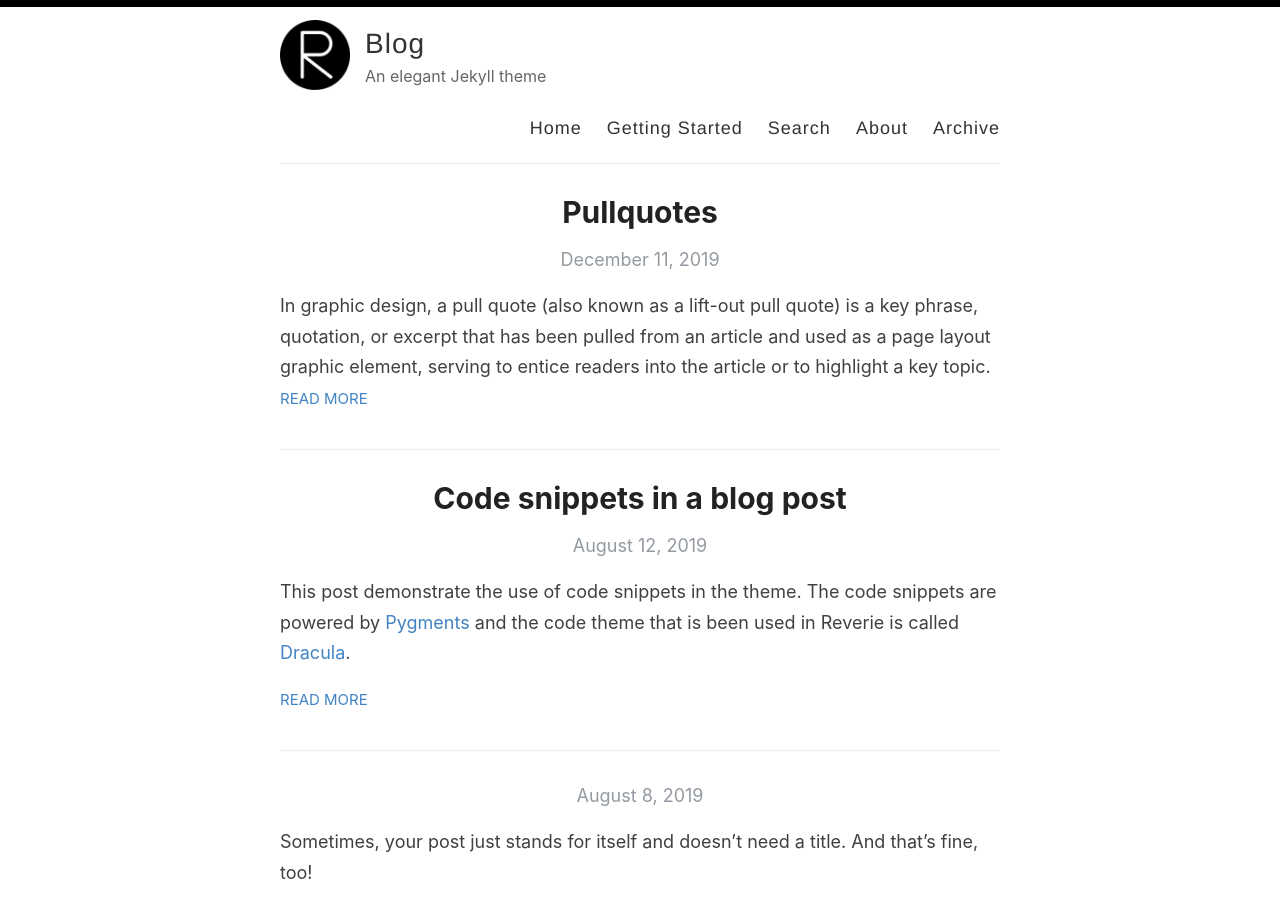
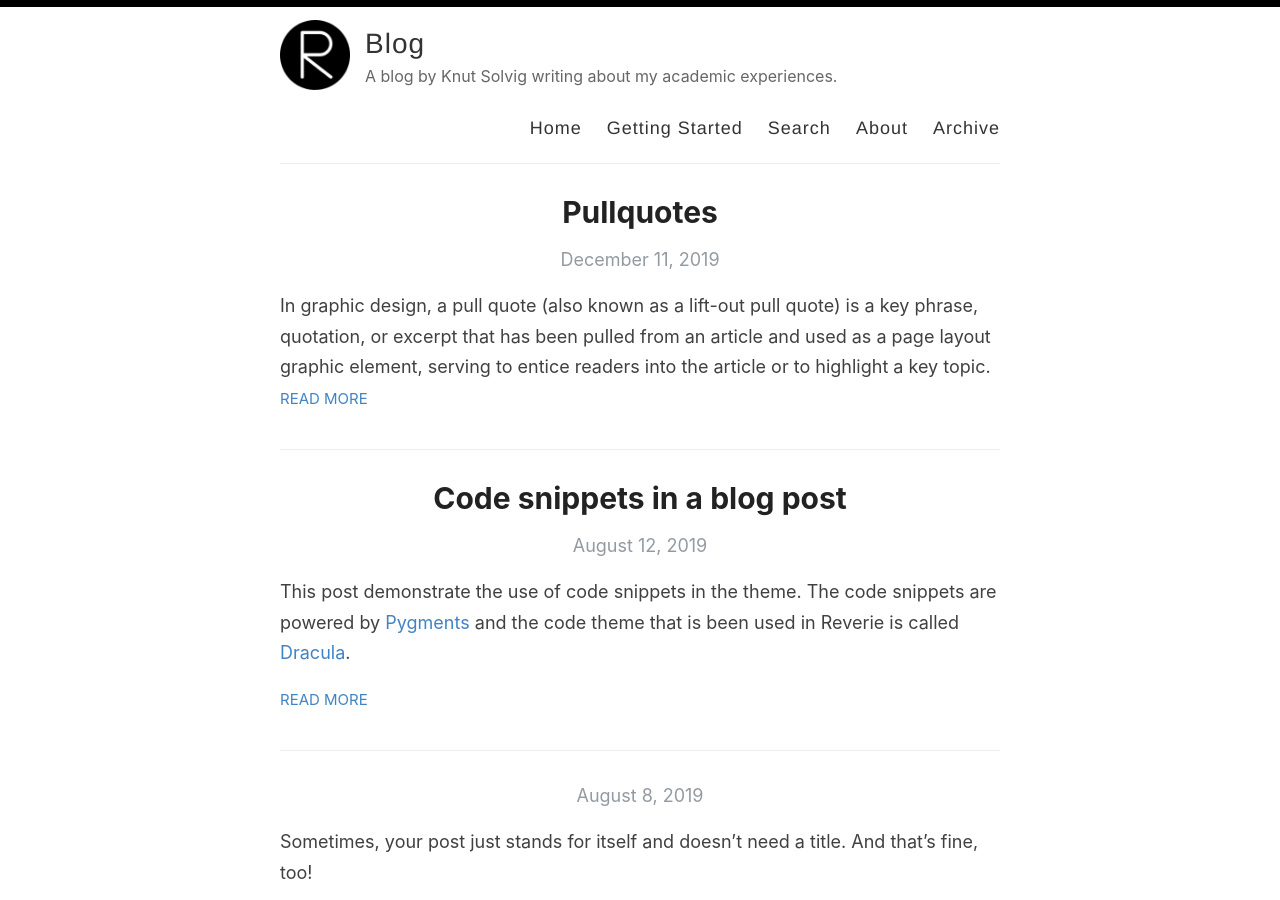
Before and after one commit to KnutSolvig/knutsolvig.github.io, a Jekyll site: the page built from index.html, in a window 1280 px wide and 900 px high. Built offline with Jekyll 4.4.1, drawn with Linux system fonts in a browser that asks for light colours; the list of posts is cut into pages by our own code.

Commit message:
name, author, desc

```diff
--- a/_config.yml
+++ b/_config.yml
@@ -9,7 +9,7 @@ name: Blog
 author: Knut Solvig
 
 # Short bio or description (displayed in the header)
-description: An elegant Jekyll theme
+description: A blog by Knut Solvig writing about my academic experiences.
 
 # URL of your avatar or profile pic (you could use your GitHub profile pic)
 avatar: /images/reverie.png
```
